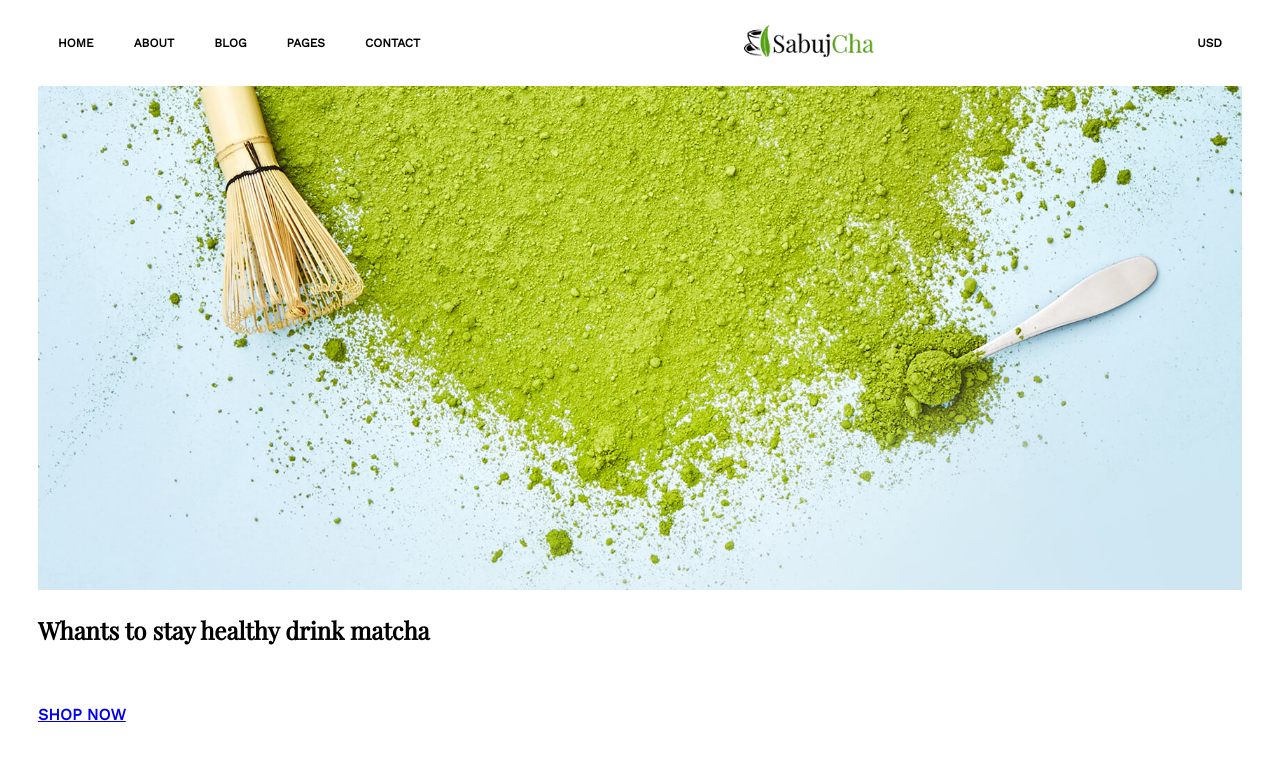
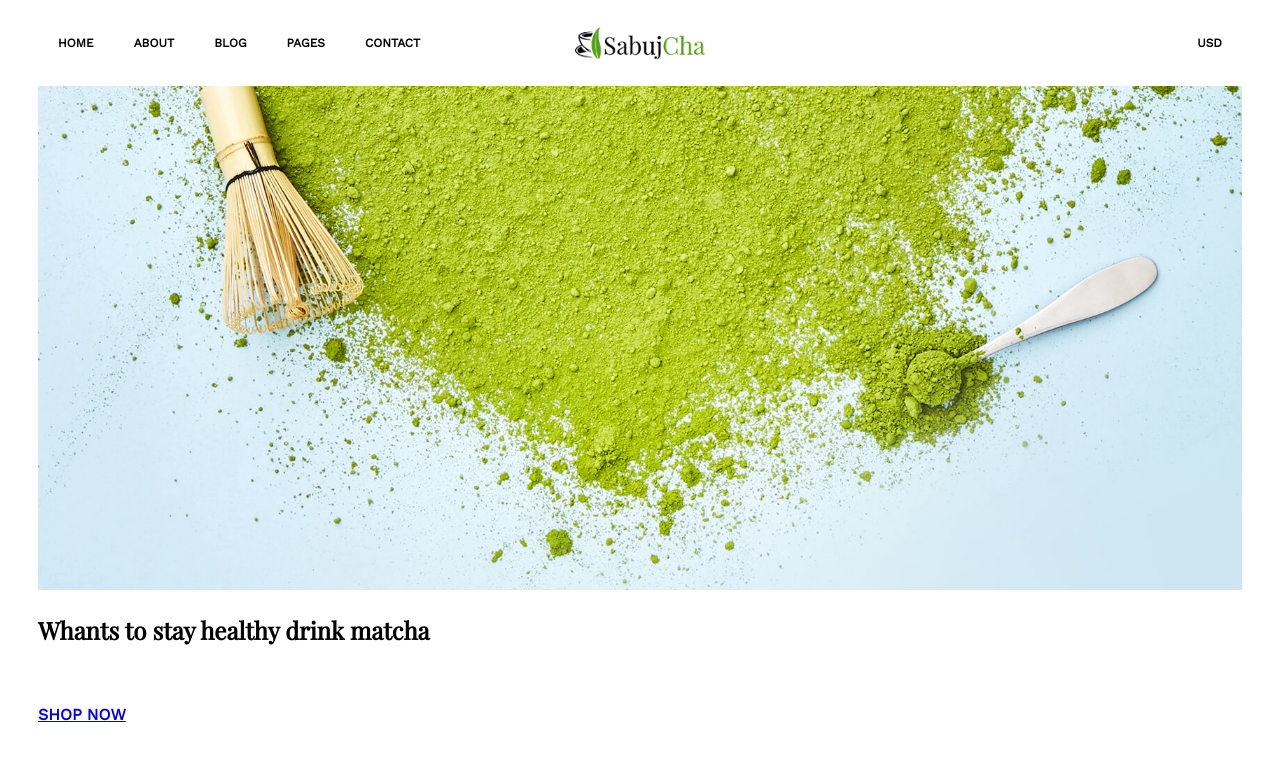
Before and after one commit to yeray004/SabujCha, a plain HTML site: page index.html in a window 1280 px wide. Drawn offline with nearby package versions, Linux system fonts and the light colour scheme.

Commit message:
Corrección Header

```diff
--- a/index.html
+++ b/index.html
@@ -23,9 +23,9 @@
                 <h4 class="nav-text">PAGES</h4>
                 <h4 class="nav-text">CONTACT</h4>
             </div>
-            <div class="nav2">
+
                 <img src="imagenes/logo.png" alt="Logo SabujCha" class="nav-logo">
-            </div>
+
             <div class="nav3">
                 <h4 class="nav-text">USD</h4>
                 <img src="" alt="">
--- a/styles.css
+++ b/styles.css
@@ -24,6 +24,7 @@ body{
 
 /*      HEADER      */
 nav{
+    position: relative;
     display: flex;
     justify-content:space-between;
     align-items: center;
@@ -35,8 +36,10 @@ nav{
     justify-content: flex-start;
 }
 
-.nav2{
-    justify-content: center;
+.nav-logo{
+    position: absolute;
+    left:calc(50% - 65px);
+    width: 130px;
 }
 
 .nav3{
@@ -49,9 +52,6 @@ nav{
     font-size: 12px;
 }
 
-.nav-logo{
-    width: 130px;
-}
 
 /*      IMAGEN DE INICIO        */
 .img-inicio{
```
